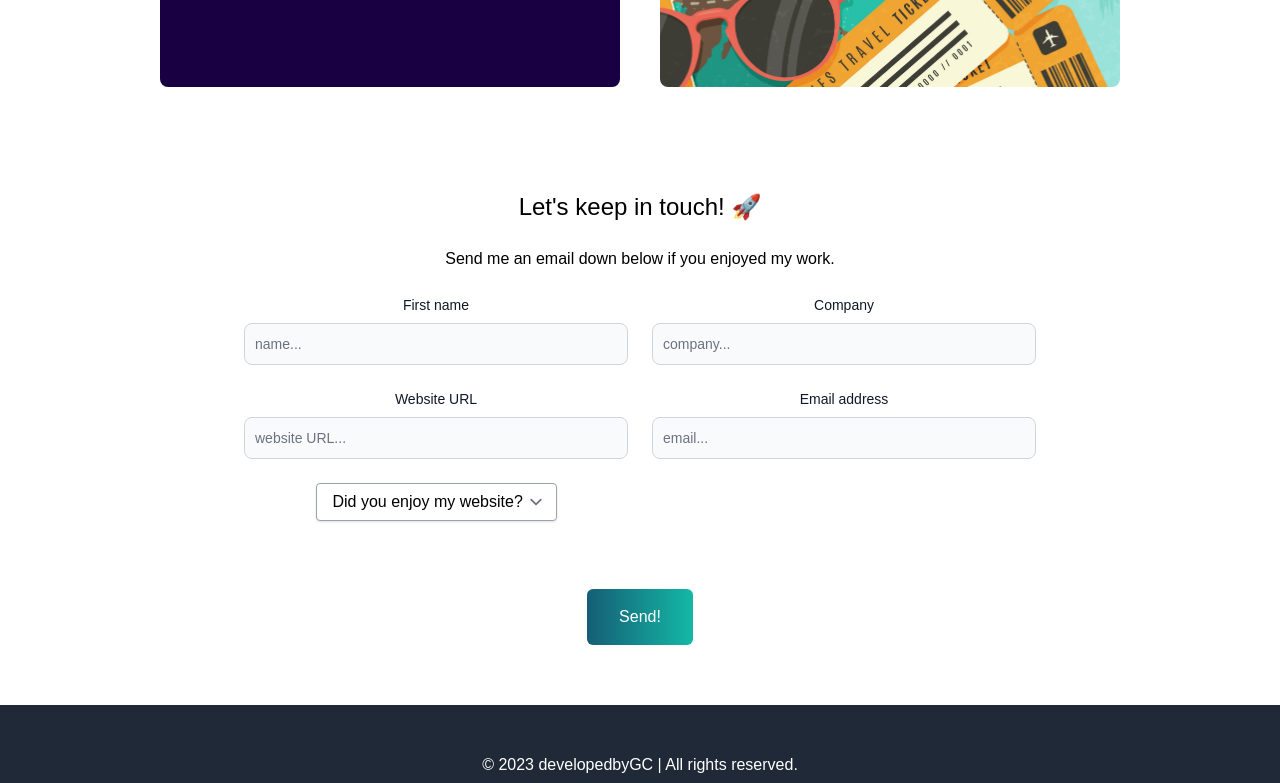
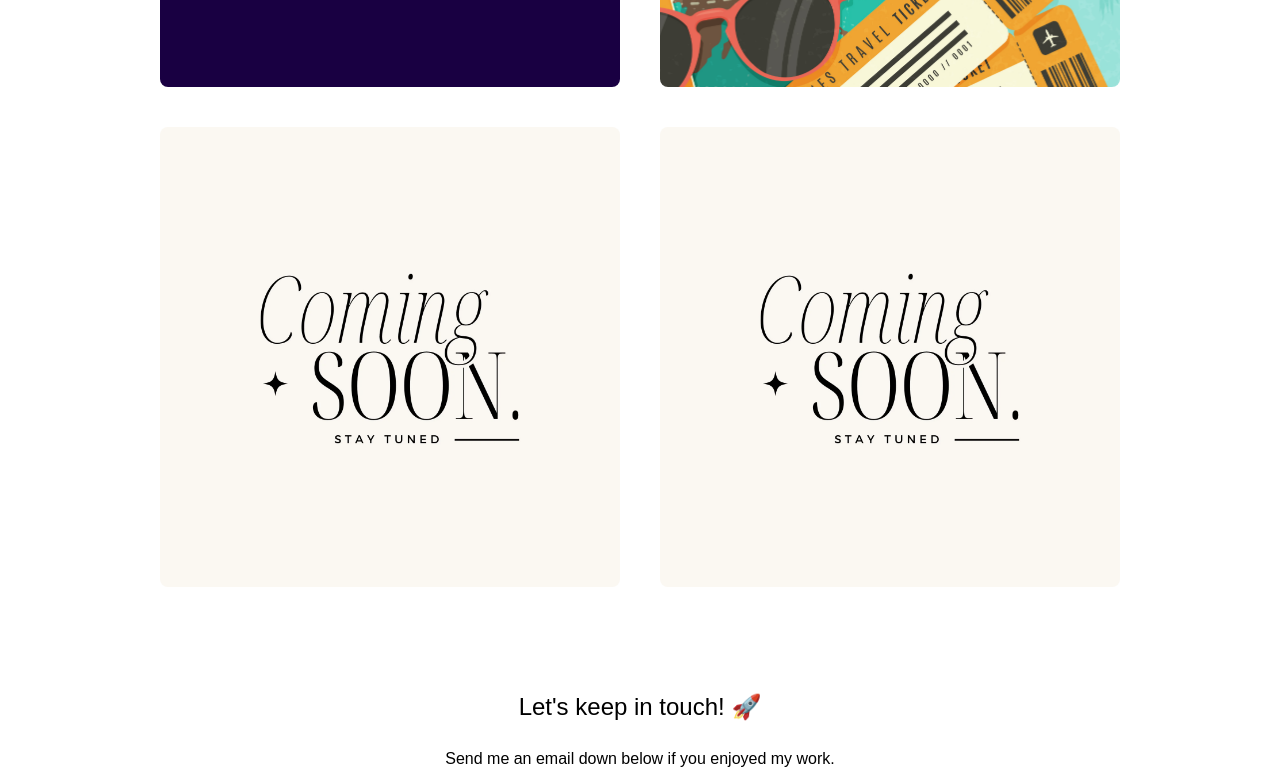
Before and after one commit to Ezeko95/porfolio, a Next.js app: page / in a window 1280 px wide. Shown: the part 3140-3923 px from the top of the page. Built offline with nearby package versions, Linux system fonts and the light colour scheme; what tailwindcss-animated would draw is missing.

Commit message:
coming-soon

```diff
--- a/pages/index.js
+++ b/pages/index.js
@@ -12,6 +12,7 @@ import Image from "next/image";
 import countries from "../public/Countries.png";
 import walletwise from "../public/walletwiseAdmin.jpeg";
 import mailer from "../public/nodemailer.png";
+import soon from "../public/comin-soon.jpg";
 
 export default function Home() {
   const [darkMode, setDarkMode] = useState(false);
@@ -275,8 +276,8 @@ export default function Home() {
               >
                 <Image
                   className="rounded-lg object-cover"
-                  width={"50%"}
-                  height={"50%"}
+                  width={"30%"}
+                  height={"30%"}
                   layout="responsive"
                   alt="walletwise"
                   src={walletwise}
@@ -292,23 +293,36 @@ export default function Home() {
               >
                 <Image
                   className="rounded-lg object-cover"
-                  width={"50%"}
-                  height={"50%"}
+                  width={"30%"}
+                  height={"30%"}
                   layout="responsive"
                   alt="countries"
                   src={countries}
                 />
               </a>
             </div>
-            {/* <div className="basis-1/3 flex-1 hover:shadow-2xl hover:shadow-black dark:hover:shadow-white ">
+            <div className="basis-1/3 flex-1 hover:shadow-2xl hover:shadow-black dark:hover:shadow-white transition duration-500 ">
               <Image
-                className="rounded-lg object-contain"
+                className="rounded-lg overflow-hidden"
+                width={"30%"}
+                  height={"30%"}
                 layout="responsive"
                 alt="soon"
                 src={soon}
                 priority={true}
               />
-            </div> */}
+            </div>
+            <div className="basis-1/3 flex-1 hover:shadow-2xl hover:shadow-black dark:hover:shadow-white transition duration-500 ">
+              <Image
+                className="rounded-lg overflow-hidden "
+                width={"30%"}
+                height={"30%"}
+                layout="responsive"
+                alt="soon"
+                src={soon}
+                priority={true}
+              />
+            </div>
           </div>
         </section>
         <section className="flex text-center flex-col pb-10">
@@ -354,7 +368,7 @@ export default function Home() {
                 </div>
 
                 <div className="w-96">
-                  <label className="block mb-2 text-sm font-medium text-gray-900 dark:text-white">
+                  <label className="block mb-2 text-sm  font-medium text-gray-900 dark:text-white">
                     Website URL
                   </label>
                   <input
@@ -457,6 +471,7 @@ export default function Home() {
             <p className="text-center pt-2">
               © {new Date().getFullYear()} developedbyGC | All rights reserved.
             </p>
+            <p className="flex justify-center pt-4">Made using</p>
             <ul className="flex mt-2 justify-center">
               <a
                 href="https://nextjs.org/"
```
Also changed, not shown: public/comin-soon.jpg (added).
